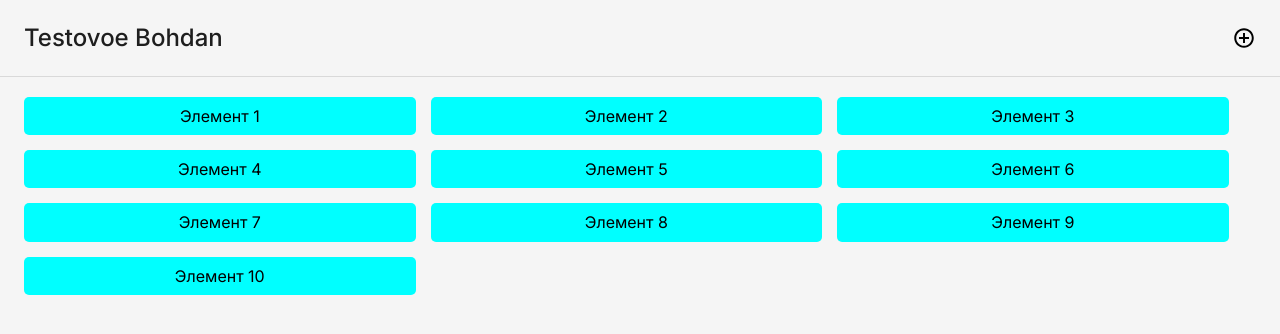
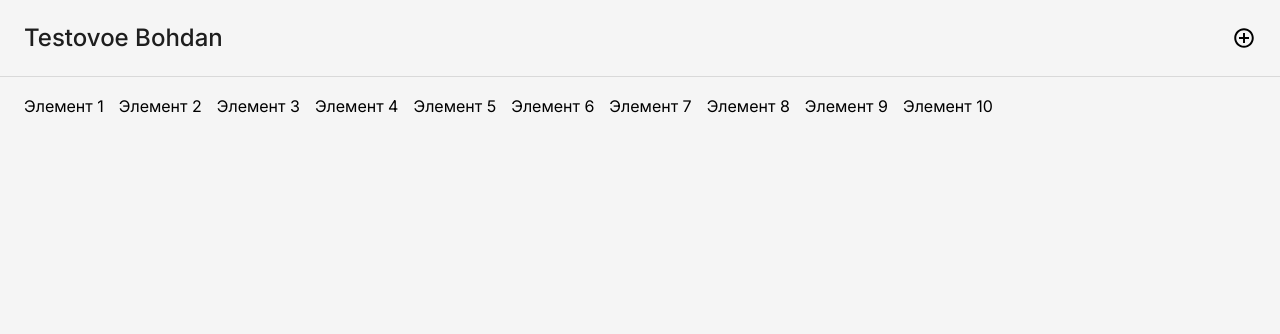
Before and after one commit to Twaiz/testovoe-bohdan-abc-digital, a React (Vite) app: page /products in a window 1280 px wide. Shown: the top 334 px of the page. Built offline with nearby package versions, Linux system fonts and the light colour scheme.

Commit message:
update[Products.css]: updated stylization

```diff
--- a/src/pages/Products/Products.module.css
+++ b/src/pages/Products/Products.module.css
@@ -2,34 +2,11 @@
   display: flex;
   flex-wrap: wrap;
   justify-content: start;
+
   gap: 15px;
+
   padding-inline: 24px;
   margin-bottom: 20px;
+
   width: 100%;
 }
-
-.products li {
-  flex: 0 1 calc(33% - 15px);
-  text-align: center;
-  padding: 10px;
-  border-radius: 5px;
-  background-color: aqua;
-}
-
-@media (max-width: 600px) {
-  .products li {
-    flex: 0 1 calc(100% - 15px);
-  }
-}
-
-@media (min-width: 601px) and (max-width: 900px) {
-  .products li {
-    flex: 0 1 calc(50% - 15px);
-  }
-}
-
-@media (min-width: 901px) {
-  .products li {
-    flex: 0 1 calc(33% - 15px);
-  }
-}
```
